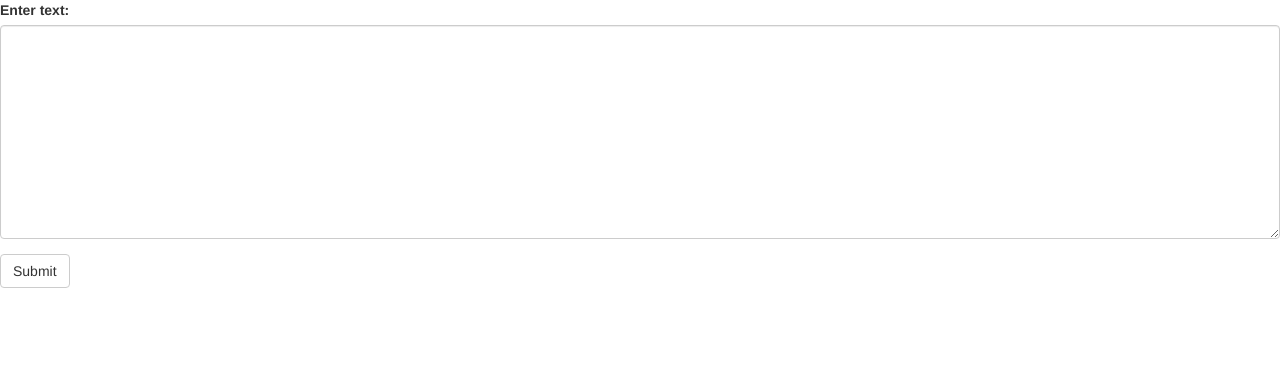
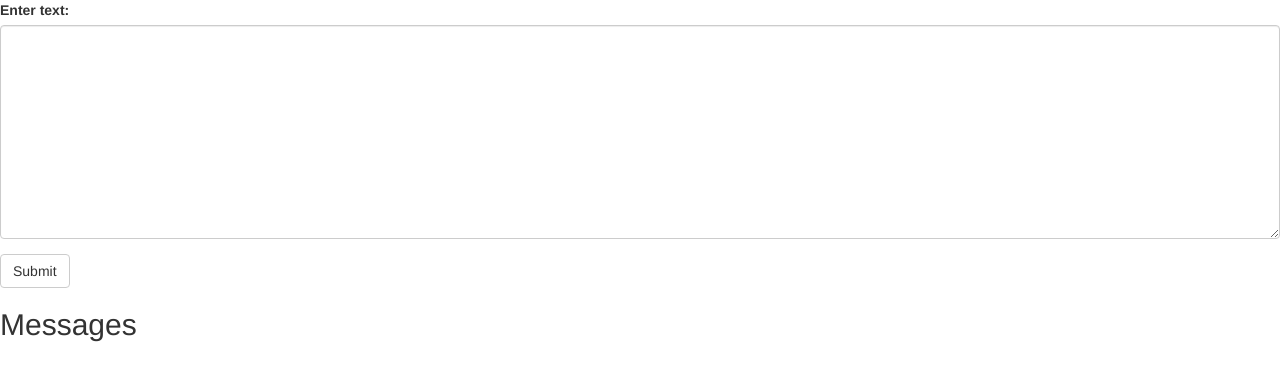
Before and after one commit to tplusrex/saythisnothat, a plain HTML site: page index.html in a window 1280 px wide. Drawn offline with nearby package versions, Linux system fonts and the light colour scheme.

Commit message:
Add asian note

```diff
--- a/index.html
+++ b/index.html
@@ -12,4 +12,8 @@
   </div>
   <button onclick="myFunction()" type="button" class="btn btn-default">Submit</button>
 </form>
+<h2>Messages</h2>
+<div id="messages">
+</div>
+
 <script src="javascript/script.js"></script>
--- a/javascript/script.js
+++ b/javascript/script.js
@@ -6,5 +6,8 @@ function myFunction() {
     var match = regex.exec(x);
     console.log(match);
 
+    if( match[0] === 'asian' ) {
+    	document.getElementById("message").innerHTML = '<p class="notes">Found asian keyword</p>';
+    }
 
 }
```
